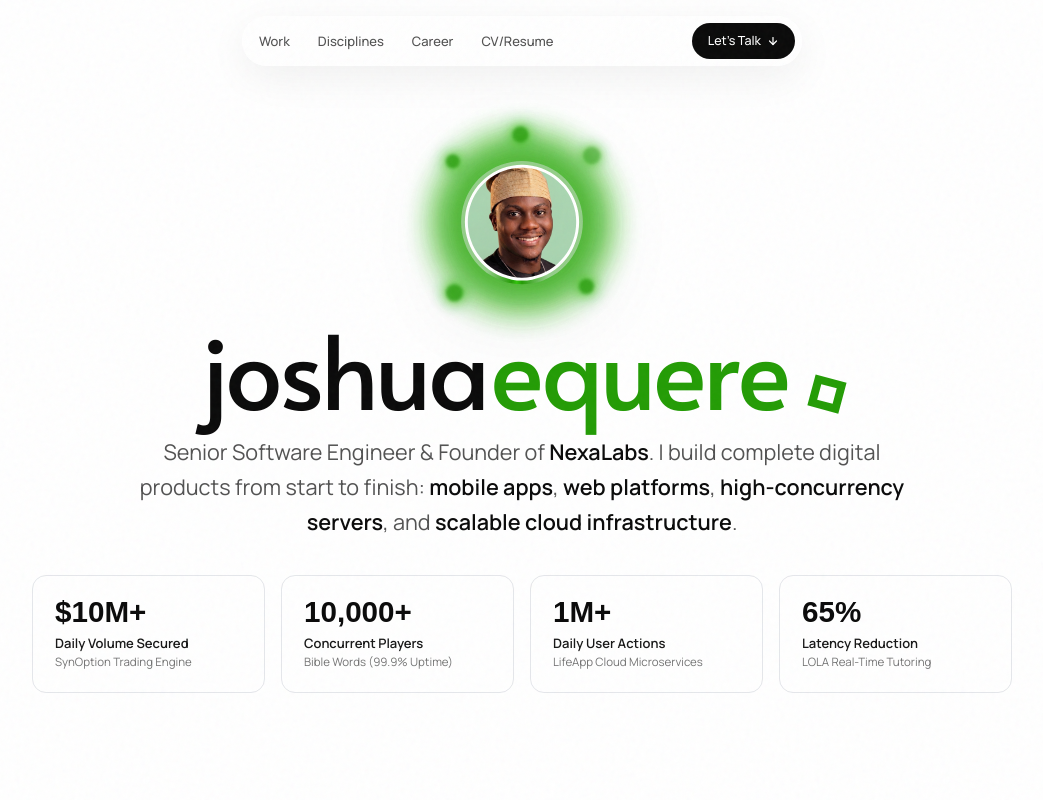
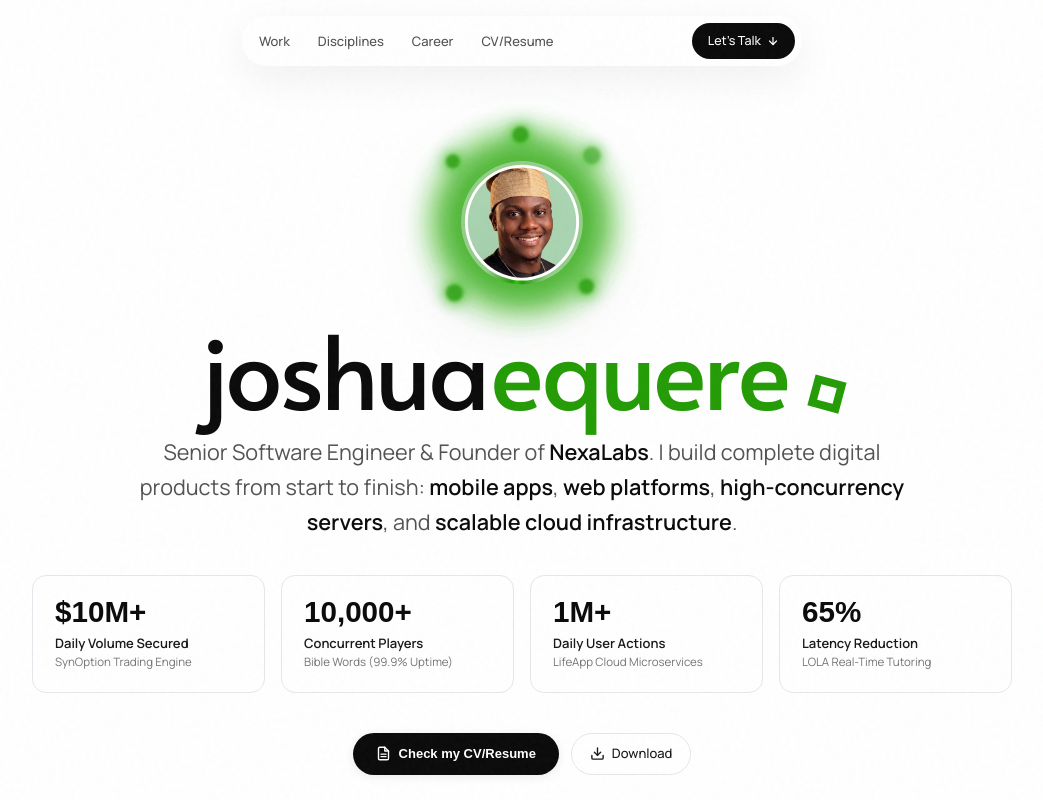
Before and after one commit to marveloper-8/portfolio-2.0, a Next.js app: page / in a window 1280 px wide. Shown: the top 800 px of the page, without its empty margins (118-1161 px from the left). Built offline with nearby package versions, Linux system fonts and the light colour scheme; no server answers; a web font is replaced by a local one.

Commit message:
cv resume

```diff
--- a/src/app/globals.css
+++ b/src/app/globals.css
@@ -2202,3 +2202,108 @@
     transform: translate(-50%, 0);
   }
 }
+
+/* ==========================================================================
+   SECTION CV/RESUME CALL TO ACTION
+   ========================================================================== */
+.section-cta-wrap {
+  display: flex;
+  align-items: center;
+  justify-content: center;
+  gap: 12px;
+  margin-top: 40px;
+  width: 100%;
+}
+
+.btn-section-cv-check {
+  display: inline-flex;
+  align-items: center;
+  justify-content: center;
+  gap: 8px;
+  background-color: #0a0a0a;
+  color: #ffffff;
+  font-size: 13px;
+  font-weight: 600;
+  height: 42px;
+  padding: 0 22px;
+  border-radius: var(--radius-pill);
+  border: 1px solid transparent;
+  cursor: pointer;
+  transition: all 0.25s cubic-bezier(0.16, 1, 0.3, 1);
+  white-space: nowrap;
+  box-shadow: 0 2px 10px rgba(0, 0, 0, 0.08);
+}
+
+.btn-section-cv-check:hover {
+  background-color: var(--color-primary);
+  transform: translateY(-2px);
+  box-shadow: 0 6px 20px rgba(35, 156, 5, 0.3);
+  color: #ffffff;
+}
+
+.btn-section-cv-check:active {
+  transform: translateY(0);
+}
+
+.btn-section-cv-download {
+  display: inline-flex;
+  align-items: center;
+  justify-content: center;
+  gap: 7px;
+  background-color: #ffffff;
+  color: #171717;
+  font-size: 13px;
+  font-weight: 500;
+  height: 42px;
+  padding: 0 18px;
+  border-radius: var(--radius-pill);
+  border: 1px solid var(--color-border);
+  text-decoration: none;
+  cursor: pointer;
+  transition: all 0.2s ease;
+  white-space: nowrap;
+  box-sizing: border-box;
+}
+
+.btn-section-cv-download:hover {
+  background-color: #f4f4f4;
+  border-color: #d4d4d8;
+  transform: translateY(-1px);
+}
+
+.btn-section-cv-download:active {
+  transform: translateY(0);
+}
+
+.btn-download-text {
+  display: inline;
+}
+
+@media (max-width: 640px) {
+  .section-cta-wrap {
+    margin-top: 24px;
+    gap: 8px;
+    padding: 0 10px;
+  }
+
+  .btn-section-cv-check {
+    height: 38px;
+    padding: 0 18px;
+    font-size: 12.5px;
+    gap: 6px;
+  }
+
+  .btn-section-cv-download {
+    width: 38px;
+    min-width: 38px;
+    height: 38px;
+    padding: 0;
+    border-radius: 50%;
+    justify-content: center;
+    gap: 0;
+  }
+
+  .btn-download-text {
+    display: none;
+  }
+}
--- a/src/app/page.js
+++ b/src/app/page.js
@@ -55,6 +55,41 @@
 const INITIAL_OUTER_PATH = buildBulgePath(0.5, 0.5, BASE_R_OUTER, -Math.PI / 2, 0.055);
 const INITIAL_WHITE_PATH = buildBulgePath(0.5, 0.5, BASE_R_WHITE, -Math.PI / 2, 0.055);
 const INITIAL_PHOTO_PATH = buildBulgePath(0.5, 0.5, BASE_R_PHOTO, -Math.PI / 2, 0.055);
+
+function SectionCvCta({ onPreview }) {
+  return (
+    <div className="section-cta-wrap">
+      <button
+        onClick={onPreview}
+        className="btn-section-cv-check"
+        title="Check my CV / Resume online"
+      >
+        <svg width="15" height="15" viewBox="0 0 24 24" fill="none" stroke="currentColor" strokeWidth="2.2" strokeLinecap="round" strokeLinejoin="round">
+          <path d="M14 2H6a2 2 0 0 0-2 2v16a2 2 0 0 0 2 2h12a2 2 0 0 0 2-2V8z" />
+          <polyline points="14 2 14 8 20 8" />
+          <line x1="16" y1="13" x2="8" y2="13" />
+          <line x1="16" y1="17" x2="8" y2="17" />
+        </svg>
+        <span>Check my CV/Resume</span>
+      </button>
+
+      <a
+        href="/resume.pdf"
+        download="Joshua_Samuel_Equere_CV.pdf"
+        className="btn-section-cv-download"
+        title="Download Joshua Samuel Equere's CV / Resume"
+        aria-label="Download CV/Resume PDF"
+      >
+        <svg width="15" height="15" viewBox="0 0 24 24" fill="none" stroke="currentColor" strokeWidth="2.2" strokeLinecap="round" strokeLinejoin="round">
+          <path d="M21 15v4a2 2 0 0 1-2 2H5a2 2 0 0 1-2-2v-4" />
+          <polyline points="7 10 12 15 17 10" />
+          <line x1="12" y1="15" x2="12" y2="3" />
+        </svg>
+        <span className="btn-download-text">Download</span>
+      </a>
+    </div>
+  );
+}
 
 export default function Home() {
   const [isCvModalOpen, setIsCvModalOpen] = useState(false);
@@ -805,6 +840,8 @@
               </div>
             </div>
 
+            {/* Resume Download CTA (Hero - directly after Latency Reduction) */}
+            <SectionCvCta onPreview={() => setIsCvModalOpen(true)} />
           </div>
         </section>
 
@@ -885,6 +922,8 @@
               ))}
             </div>
 
+            {/* Resume Download CTA (Past Work) */}
+            <SectionCvCta onPreview={() => setIsCvModalOpen(true)} />
           </div>
         </section>
 
@@ -984,6 +1023,9 @@
                 </div>
               </div>
             </div>
+
+            {/* Resume Download CTA (Disciplines) */}
+            <SectionCvCta onPreview={() => setIsCvModalOpen(true)} />
           </div>
         </section>
 
@@ -1087,6 +1129,9 @@
                 <div className="timeline-env">Environment: React, TypeScript, Redux, Tailwind CSS • <a href="https://synoption.com" target="_blank" rel="noopener noreferrer" style={{ color: '#239C05', fontWeight: 600 }}>synoption.com</a></div>
               </div>
             </div>
+
+            {/* Resume Download CTA (Career Journey) */}
+            <SectionCvCta onPreview={() => setIsCvModalOpen(true)} />
           </div>
         </section>
 
```
